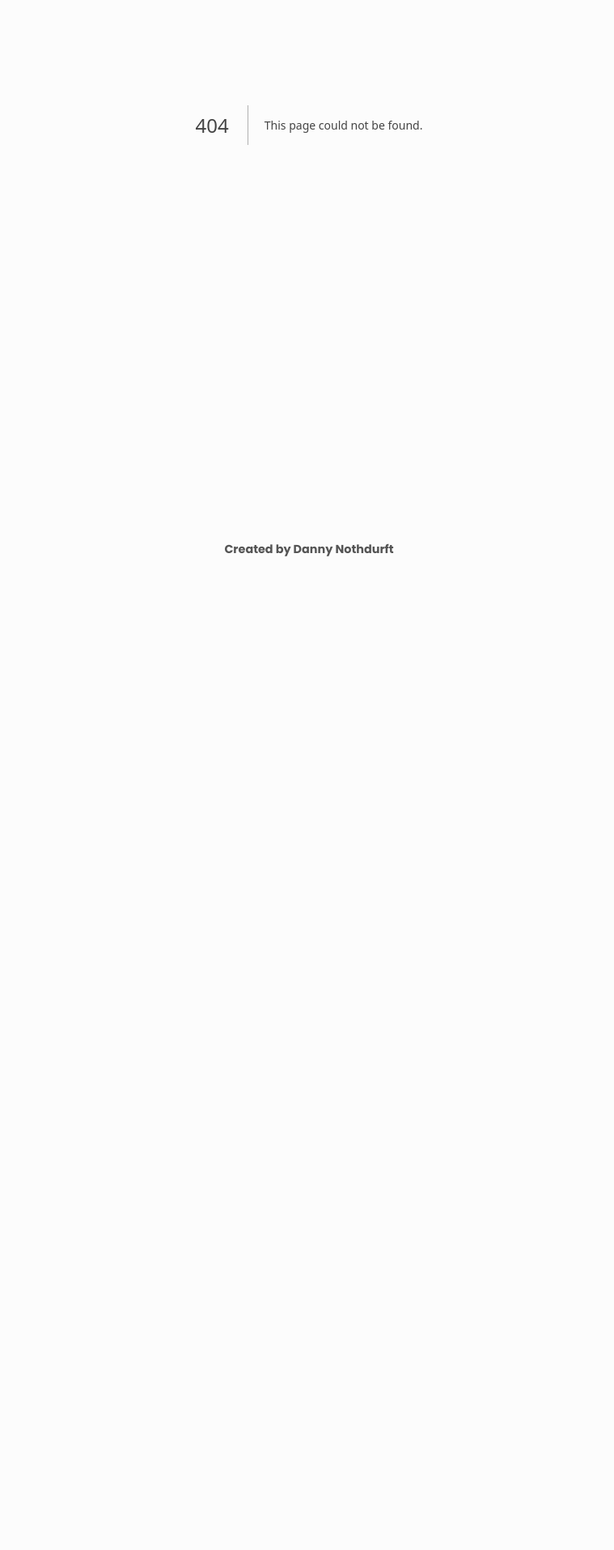
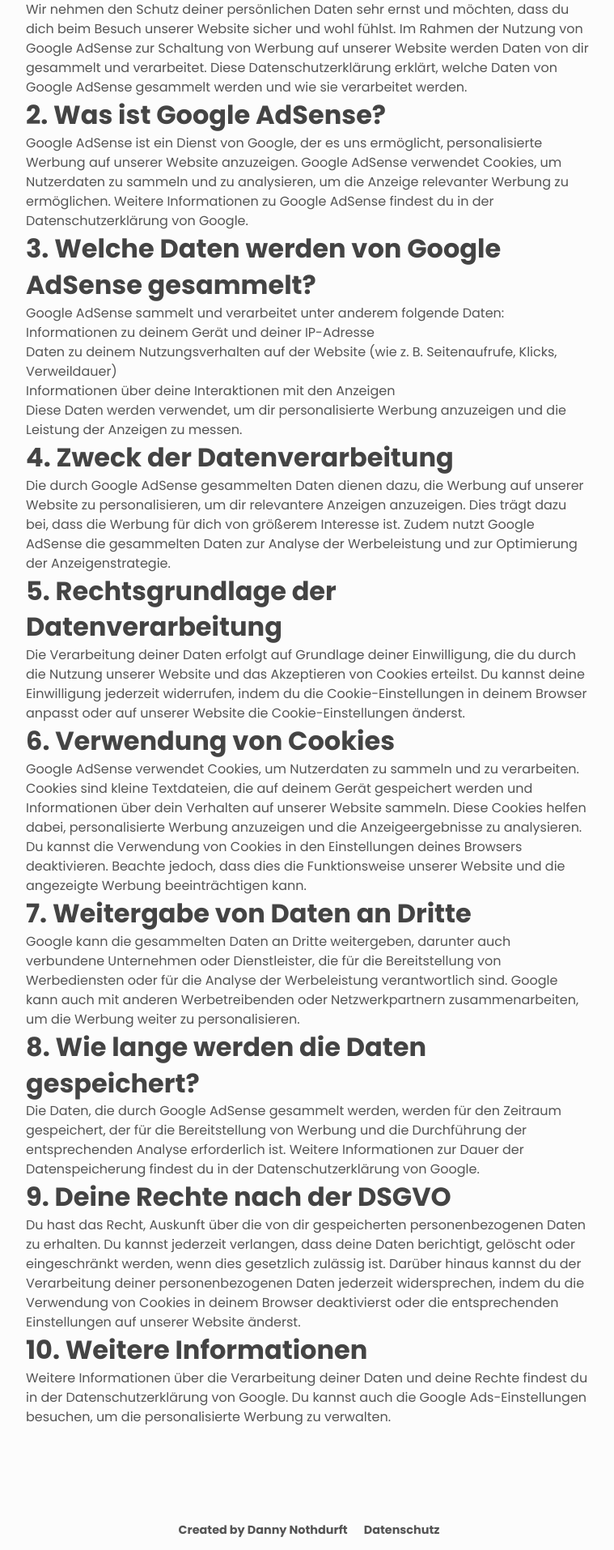
Before and after one commit to dannynothdurft/danny, a Next.js app: page /dsgvo in a window 1280 px wide. Before the commit this address had no page. Shown: the part 326-2240 px from the top of the page at 81% size, without its empty margins (258-1017 px from the left). Before the commit the page ends 1064 px from the top, so only its background shows below. Built offline with nearby package versions, Linux system fonts and the light colour scheme.

Commit message:
DSGVO for Google AdSense

```diff
--- /dev/null
+++ b/src/app/dsgvo/page.tsx
@@ -0,0 +1,130 @@
+const DSGVO = () => {
+  return (
+    <main className="container">
+      <div>
+        <h1>Datenschutzerklärung für die Nutzung von Google AdSense</h1>
+
+        <h2>1. Einleitung</h2>
+
+        <p>
+          Wir nehmen den Schutz deiner persönlichen Daten sehr ernst und
+          möchten, dass du dich beim Besuch unserer Website sicher und wohl
+          fühlst. Im Rahmen der Nutzung von Google AdSense zur Schaltung von
+          Werbung auf unserer Website werden Daten von dir gesammelt und
+          verarbeitet. Diese Datenschutzerklärung erklärt, welche Daten von
+          Google AdSense gesammelt werden und wie sie verarbeitet werden.
+        </p>
+
+        <h2>2. Was ist Google AdSense?</h2>
+
+        <p>
+          Google AdSense ist ein Dienst von Google, der es uns ermöglicht,
+          personalisierte Werbung auf unserer Website anzuzeigen. Google AdSense
+          verwendet Cookies, um Nutzerdaten zu sammeln und zu analysieren, um
+          die Anzeige relevanter Werbung zu ermöglichen. Weitere Informationen
+          zu Google AdSense findest du in der Datenschutzerklärung von Google.
+        </p>
+
+        <h2>3. Welche Daten werden von Google AdSense gesammelt?</h2>
+
+        <p>
+          Google AdSense sammelt und verarbeitet unter anderem folgende Daten:
+        </p>
+
+        <ul>
+          <li>Informationen zu deinem Gerät und deiner IP-Adresse</li>
+          Daten zu deinem Nutzungsverhalten auf der Website (wie z. B.
+          Seitenaufrufe, Klicks, Verweildauer)
+          <li></li>
+          <li>Informationen über deine Interaktionen mit den Anzeigen</li>
+        </ul>
+
+        <p>
+          Diese Daten werden verwendet, um dir personalisierte Werbung
+          anzuzeigen und die Leistung der Anzeigen zu messen.
+        </p>
+
+        <h2>4. Zweck der Datenverarbeitung</h2>
+
+        <p>
+          Die durch Google AdSense gesammelten Daten dienen dazu, die Werbung
+          auf unserer Website zu personalisieren, um dir relevantere Anzeigen
+          anzuzeigen. Dies trägt dazu bei, dass die Werbung für dich von
+          größerem Interesse ist. Zudem nutzt Google AdSense die gesammelten
+          Daten zur Analyse der Werbeleistung und zur Optimierung der
+          Anzeigenstrategie.
+        </p>
+
+        <h2>5. Rechtsgrundlage der Datenverarbeitung</h2>
+
+        <p>
+          Die Verarbeitung deiner Daten erfolgt auf Grundlage deiner
+          Einwilligung, die du durch die Nutzung unserer Website und das
+          Akzeptieren von Cookies erteilst. Du kannst deine Einwilligung
+          jederzeit widerrufen, indem du die Cookie-Einstellungen in deinem
+          Browser anpasst oder auf unserer Website die Cookie-Einstellungen
+          änderst.
+        </p>
+
+        <h2>6. Verwendung von Cookies</h2>
+
+        <p>
+          Google AdSense verwendet Cookies, um Nutzerdaten zu sammeln und zu
+          verarbeiten. Cookies sind kleine Textdateien, die auf deinem Gerät
+          gespeichert werden und Informationen über dein Verhalten auf unserer
+          Website sammeln. Diese Cookies helfen dabei, personalisierte Werbung
+          anzuzeigen und die Anzeigeergebnisse zu analysieren.
+        </p>
+        <p>
+          Du kannst die Verwendung von Cookies in den Einstellungen deines
+          Browsers deaktivieren. Beachte jedoch, dass dies die Funktionsweise
+          unserer Website und die angezeigte Werbung beeinträchtigen kann.
+        </p>
+
+        <h2>7. Weitergabe von Daten an Dritte</h2>
+
+        <p>
+          Google kann die gesammelten Daten an Dritte weitergeben, darunter auch
+          verbundene Unternehmen oder Dienstleister, die für die Bereitstellung
+          von Werbediensten oder für die Analyse der Werbeleistung
+          verantwortlich sind. Google kann auch mit anderen Werbetreibenden oder
+          Netzwerkpartnern zusammenarbeiten, um die Werbung weiter zu
+          personalisieren.
+        </p>
+
+        <h2>8. Wie lange werden die Daten gespeichert?</h2>
+
+        <p>
+          Die Daten, die durch Google AdSense gesammelt werden, werden für den
+          Zeitraum gespeichert, der für die Bereitstellung von Werbung und die
+          Durchführung der entsprechenden Analyse erforderlich ist. Weitere
+          Informationen zur Dauer der Datenspeicherung findest du in der
+          Datenschutzerklärung von Google.
+        </p>
+
+        <h2>9. Deine Rechte nach der DSGVO</h2>
+
+        <p>
+          Du hast das Recht, Auskunft über die von dir gespeicherten
+          personenbezogenen Daten zu erhalten. Du kannst jederzeit verlangen,
+          dass deine Daten berichtigt, gelöscht oder eingeschränkt werden, wenn
+          dies gesetzlich zulässig ist. Darüber hinaus kannst du der
+          Verarbeitung deiner personenbezogenen Daten jederzeit widersprechen,
+          indem du die Verwendung von Cookies in deinem Browser deaktivierst
+          oder die entsprechenden Einstellungen auf unserer Website änderst.
+        </p>
+
+        <h2>10. Weitere Informationen</h2>
+
+        <p>
+          Weitere Informationen über die Verarbeitung deiner Daten und deine
+          Rechte findest du in der Datenschutzerklärung von Google. Du kannst
+          auch die Google Ads-Einstellungen besuchen, um die personalisierte
+          Werbung zu verwalten.
+        </p>
+      </div>
+    </main>
+  );
+};
+
+export default DSGVO;
--- a/src/components/Footer.tsx
+++ b/src/components/Footer.tsx
@@ -1,8 +1,18 @@
+import Link from "next/link";
+
 const Footer = () => (
   <footer className="footer">
-    <a href="#" target="_blank" rel="noreferrer" className="link footer__link">
+    <Link
+      href="#"
+      target="_blank"
+      rel="noreferrer"
+      className="link footer__link"
+    >
       Created by Danny Nothdurft
-    </a>
+    </Link>
+    <Link href="/dsgvo" rel="noreferrer" className="link footer__link">
+      Datenschutz
+    </Link>
   </footer>
 );
 
--- a/src/styles/globals.scss
+++ b/src/styles/globals.scss
@@ -359,7 +359,10 @@
 .footer {
   padding: 2rem;
   margin-top: 3rem;
-  text-align: center;
+  display: flex;
+  align-items: center;
+  justify-content: center;
+  gap: 20px;
 }
 
 .footer__link {
```
